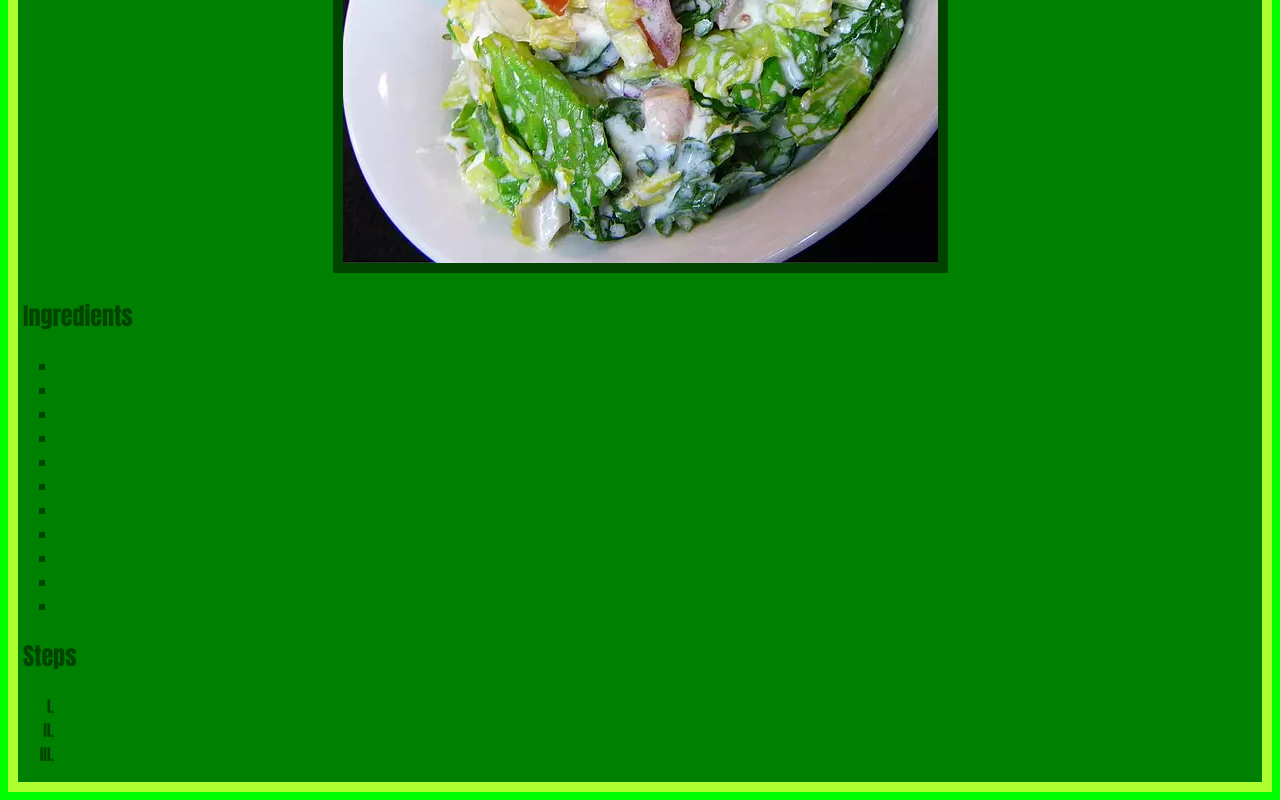
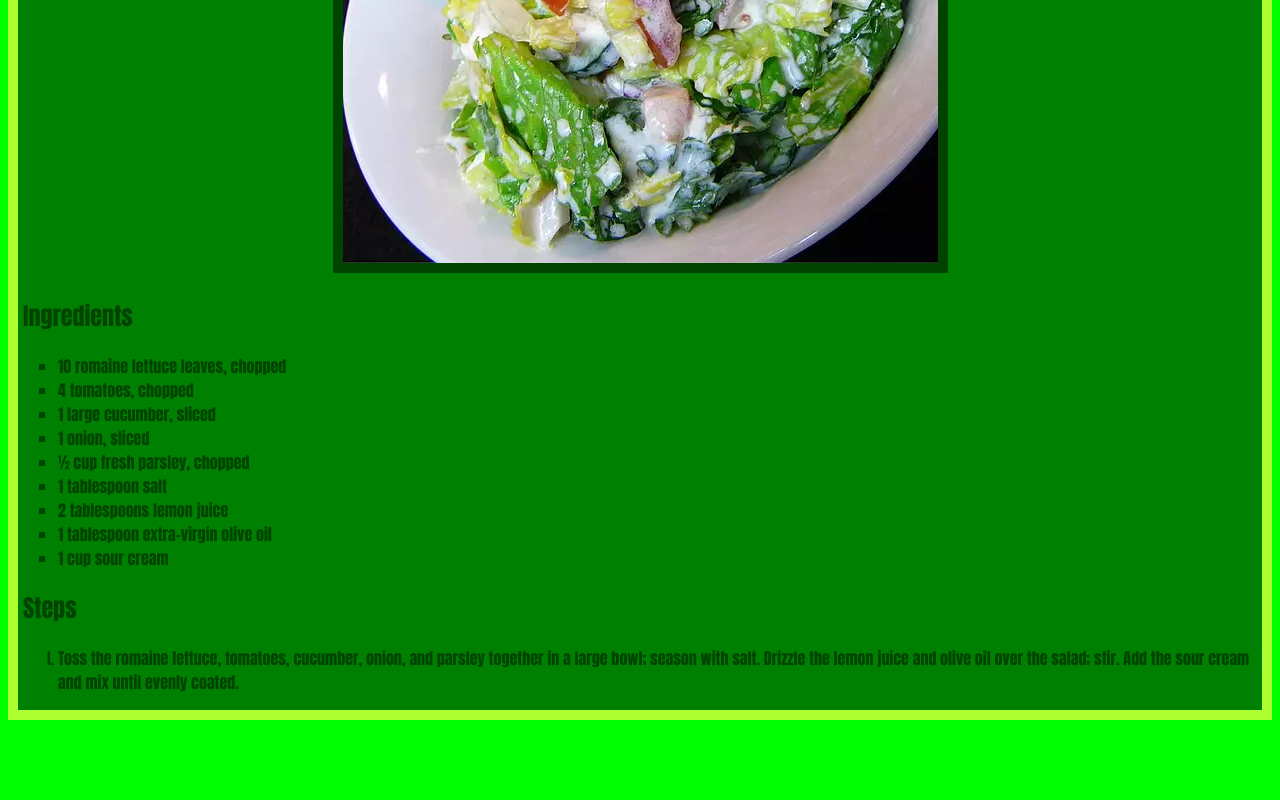
Before and after one commit to bigherve/recipes_2.0, a plain HTML site: page recipes/russian_garden_salad.html in a window 1280 px wide. Shown: the part 452-1252 px from the top of the page. After the commit the page ends 1180 px from the top, so only its background shows below. Drawn offline with Linux system fonts and the light colour scheme.

Commit message:
Add ingredients and step to russian_garden_salad.html

```diff
--- a/recipes/russian_garden_salad.html
+++ b/recipes/russian_garden_salad.html
@@ -6,40 +6,32 @@
     <meta http-equiv="X-UA-Compatible" content="IE=edge">
     <meta name="viewport" content="width=device-width, initial-scale=1.0">
     <title>Russian Garden Salad</title>
-    <link rel="icon" type="image/x-icon" href="/recipes/images/icons-carrot.png">
-    <link rel="stylesheet" href="/recipes/style.css">
+    <link rel="icon" type="image/x-icon" href="./images/icons-carrot.png">
+    <link rel="stylesheet" href="./style.css">
 
 </head>
 
 <body>
     <div class="container">
         <h1>Russian Garden Salad</h1>
-        <img src="/recipes/images/russian_garden_salad.jpg" alt="a russian garden salad">
+        <img src="./images/russian_garden_salad.jpg" alt="a russian garden salad">
 
         <h2>Ingredients</h2>
         <ul>
-            <li></li>
-            <li></li>
-            <li></li>
-            <li></li>
-            <li></li>
-            <li></li>
-            <li></li>
-            <li></li>
-            <li></li>
-            <li></li>
-            <li></li>
+            <li>10 romaine lettuce leaves, chopped</li>
+            <li>4 tomatoes, chopped</li>
+            <li>1 large cucumber, sliced</li>
+            <li>1 onion, sliced</li>
+            <li>½ cup fresh parsley, chopped</li>
+            <li>1 tablespoon salt</li>
+            <li>2 tablespoons lemon juice</li>
+            <li>1 tablespoon extra-virgin olive oil</li>
+            <li>1 cup sour cream</li>
         </ul>
 
         <h2>Steps</h2>
         <ol>
-            <li></li>
-            <li>
-
-            </li>
-            <li>
-
-            </li>
+            <li>Toss the romaine lettuce, tomatoes, cucumber, onion, and parsley together in a large bowl; season with salt. Drizzle the lemon juice and olive oil over the salad; stir. Add the sour cream and mix until evenly coated.</li>
         </ol>
     </div>
 </body>
```
